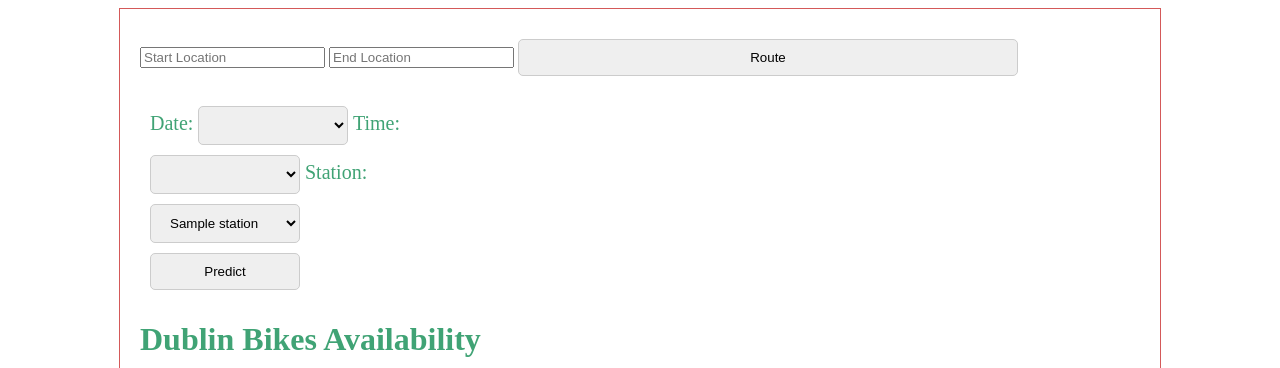
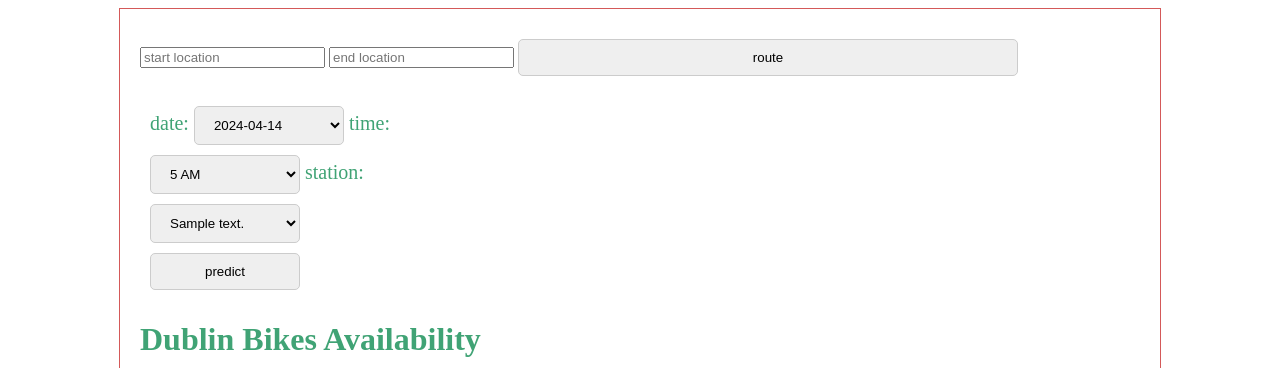
Before and after one commit to 0venBurn/Dublin-Bikes, a Flask app: page / in a window 1280 px wide. Shown: the top 368 px of the page. Run offline with Flask 3, Linux system fonts and the light colour scheme; tables that the repository leaves empty hold one stand-in row (values such as "Sample post"); lists and menus that the app fills with data are empty; some libraries are stand-ins or nearby versions.

Commit message:
type: test testing branch

```diff
--- a/app/main.py
+++ b/app/main.py
@@ -9,8 +9,9 @@ page with current weather data.
 
 import os
 
-from flask import Blueprint, render_template
+from flask import Blueprint, render_template, request, Flask
 from flask_cors import CORS
+
 
 from .routes.data_fetcher import get_latest_weather_data, get_stations_data
 
--- a/app/static/js/main.js
+++ b/app/static/js/main.js
@@ -39,16 +39,19 @@ async function fetchStationData() {
     latitude: station.station_info.latitude,
     longitude: station.station_info.longitude,
     name: station.station_info.name,
-    availability: station.availability
+    availability: station.availability,
+    address: station.station_info.address,
 
     }));
     const stationDropdown = document.getElementById('station');
      stationsDataList.forEach(station => {
             const option = document.createElement('option');
             option.value = station.id; // Set value to station name or any unique identifier
-            option.textContent = station.name; // Display text as station name
+            option.textContent = station.address; // Display text as station name
             stationDropdown.appendChild(option);
         });
+
+    document.getElementById("predction")
 
 
 
@@ -59,8 +62,37 @@ async function fetchStationData() {
   }
 }
 
+const dateDropdown = document.getElementById('date');
+let currentDate = new Date();
+for (let i = 0; i < 5; i++) {
+  let dateString = currentDate.toISOString().split('T')[0];
+  let option = new Option(dateString, dateString);
+  dateDropdown.add(option);
+  currentDate.setDate(currentDate.getDate() + 1);
+}
+// Get the select element
+const timeSelect = document.getElementById('time');
 
+// Iterate over the hours from 5 to 24
+for (let hour = 5; hour <= 24; hour++) {
+  // Create a new option element
+  const option = document.createElement('option');
+  option.value = hour; // Set the value to the hour
 
+  // Format the hour as a string and set it as the text
+  if (hour < 12) {
+    option.textContent = `${hour} AM`;
+  } else if (hour === 12) {
+    option.textContent = `${hour} PM`;
+  } else if (hour === 24) {
+    option.textContent = `12 AM`;
+  } else {
+    option.textContent = `${hour - 12} PM`;
+  }
+
+  // Append the option to the select
+  timeSelect.appendChild(option);
+}
 // Fetch station data initially
 fetchStationData();
 fetchWeatherData();
--- a/app/templates/index.html
+++ b/app/templates/index.html
@@ -13,25 +13,26 @@
     <body>
         <div class="page">
 
-            <input id="start-input" class="controls" type="text" placeholder="Start Location">
-            <input id="end-input" class="controls" type="text" placeholder="End Location">
-            <button id="goButton">Route</button>
+            <input id="start-input" class="controls" type="text" placeholder="start location">
+            <input id="end-input" class="controls" type="text" placeholder="end location">
+            <button id="gobutton">route</button>
 
-            <form action="/predict" method="post">
-                <label for = "date">Date:</label>
+            <form action="/predict" method="post" id = "prediction-form">
+                <label for = "date">date:</label>
                 <select id="date">
-                    <!-- JS insertions -->
+                    <!-- js insertions -->
                 </select>
-                <label for = "time">Time:</label>
+                <label for = "time">time:</label>
                 <select id="time">
-                    <!-- JS insertions -->
+                    <!-- js insertions -->
                 </select>
-                <label for = "station">Station:</label>
+                <label for = "station">station:</label>
                 <select id="station">
-                    <!-- JS insertions -->
+                    <!-- js insertions -->
                 </select>
-                <button type = "submit">Predict</button>
+                <button type = "submit">predict</button>
             </form>
+            <div id="prediction-Result"></div>
 
 
 
```
